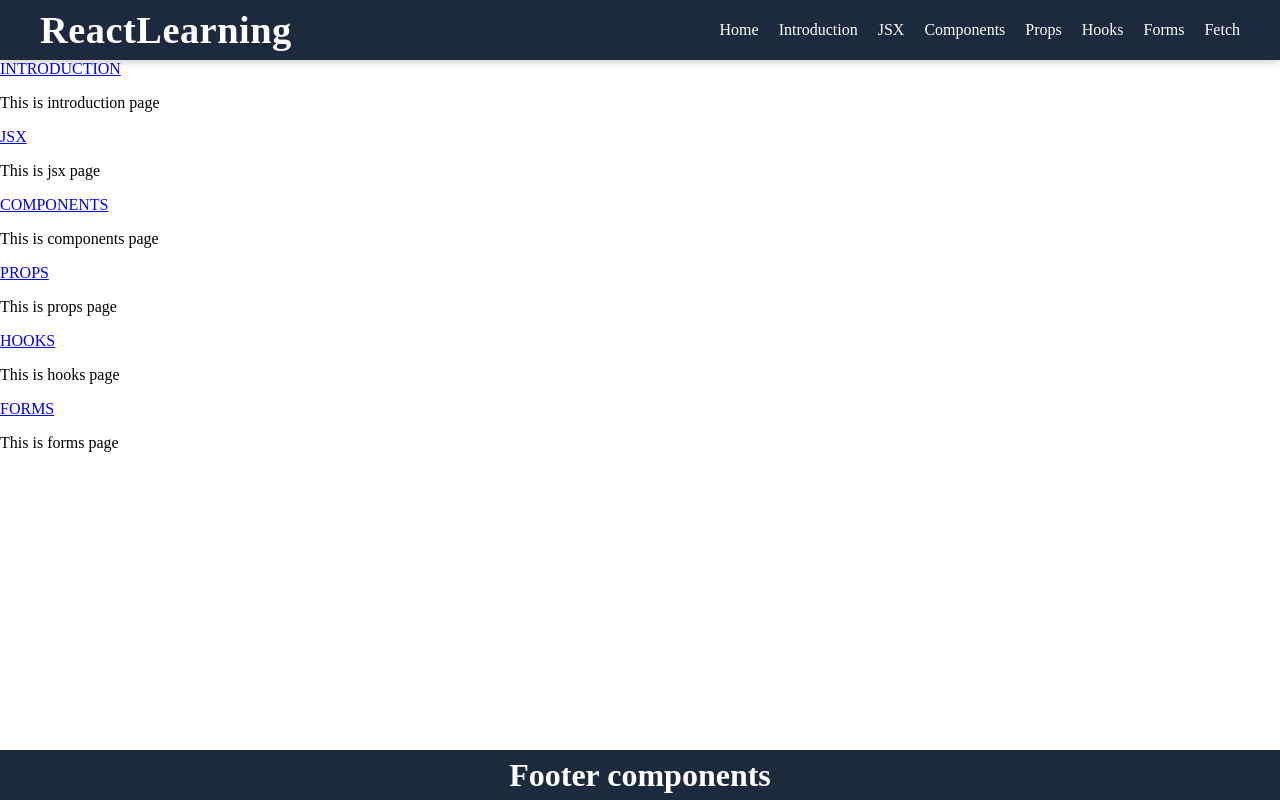
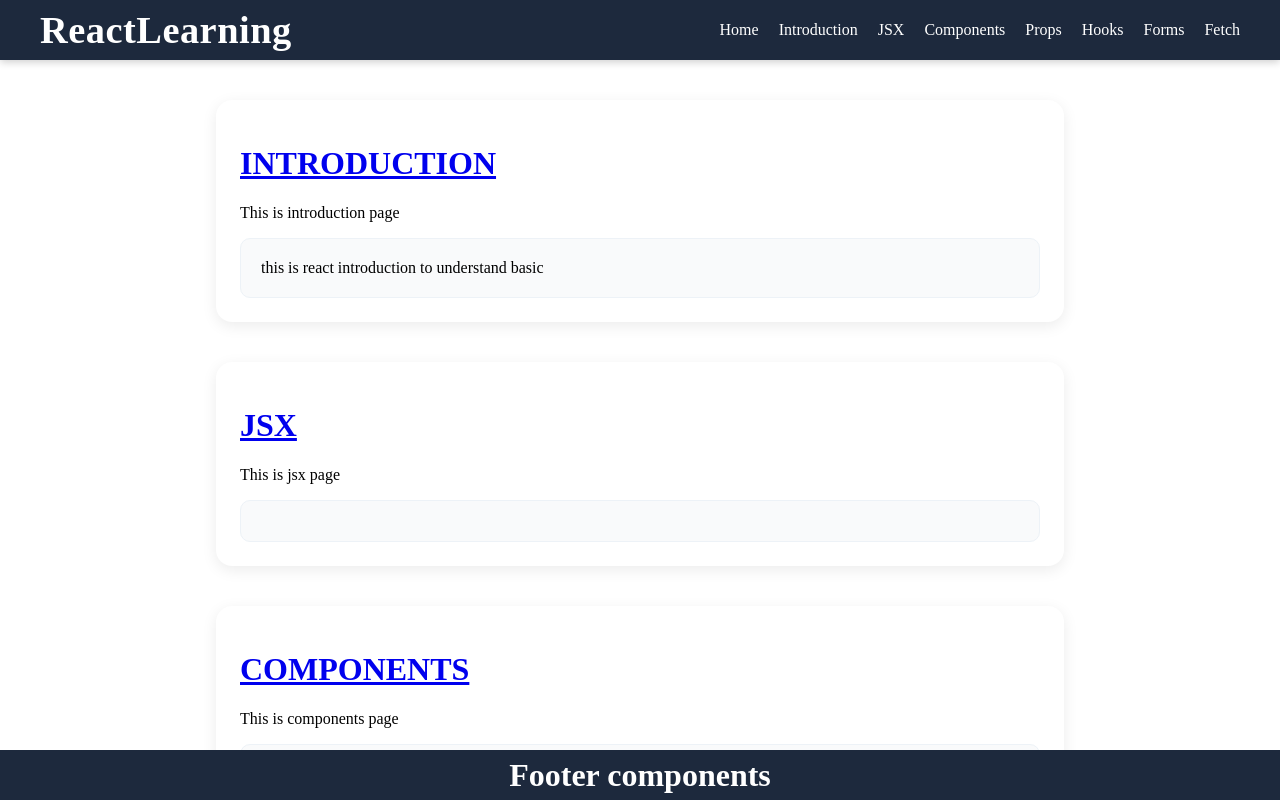
Before and after one commit to jey-uki/react-learning, a React (Vite) app: page / in a window 1280 px wide. Shown: the top 800 px of the page. Built offline with nearby package versions, Linux system fonts and the light colour scheme.

Commit message:
home card style changed

```diff
--- a/src/componensts/HomeCard.jsx
+++ b/src/componensts/HomeCard.jsx
@@ -1,14 +1,17 @@
 import { Link } from "react-router-dom";
 
-function HomeCard({ url }) {
+function HomeCard({ url, text }) {
   return (
     <>
-      <div className="mx-auto flex max-w-sm items-center gap-x-4 rounded-xl bg-white p-6 mb-3 shadow-lg outline outline-black/5 dark:bg-slate-800 dark:shadow-none dark:-outline-offset-1 dark:outline-white/10">
+      <div className="content-container">
         <div>
-          <div className="text-xl font-medium text-black dark:text-white">
-            <Link to={url}>{url.toUpperCase()}</Link>
+          <div>
+            <Link to={url}>
+              <h1>{url.toUpperCase()}</h1>
+            </Link>
+            <p className="">This is {url} page</p>
           </div>
-          <p className="text-gray-500 dark:text-gray-400">This is {url} page</p>
+          <div className="content-body">{text}</div>
         </div>
       </div>
     </>
--- a/src/pages/Home.jsx
+++ b/src/pages/Home.jsx
@@ -3,7 +3,10 @@
 function Home() {
   return (
     <>
-      <HomeCard url="introduction" />
+      <HomeCard
+        url="introduction"
+        text="this is react introduction to understand basic"
+      />
       <HomeCard url="jsx" />
       <HomeCard url="components" />
       <HomeCard url="props" />
```
